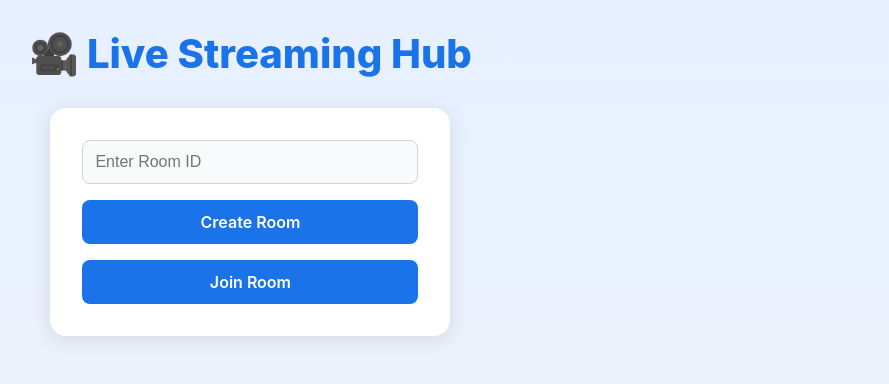
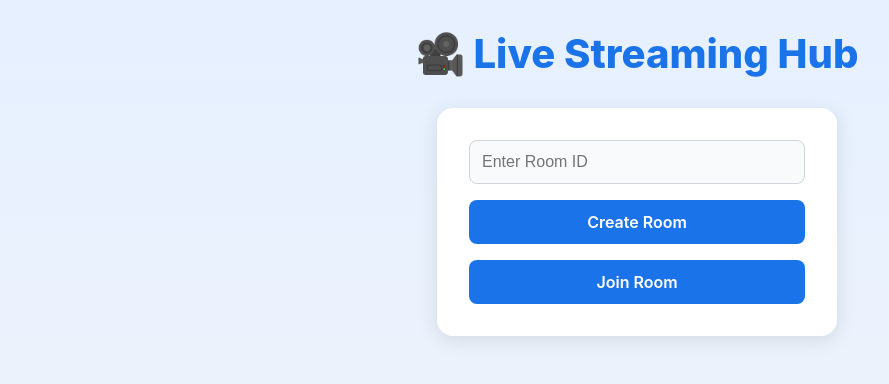
Before and after one commit to VIKRAM9281/Web_Streaming_App, a React (Vite) app: page / in a window 1280 px wide. Shown: the top 384 px of the page, without its empty margins (3-892 px from the left). Built offline with nearby package versions, Linux system fonts and the light colour scheme; no server answers.

Commit message:
refactor App.css to set root width to 100% for improved layout

```diff
--- a/src/App.css
+++ b/src/App.css
@@ -3,7 +3,9 @@
   padding: 0;
   box-sizing: border-box;
 }
-
+#root{
+  width: 100% !important;
+}
 body {
   font-family: -apple-system, BlinkMacSystemFont, 'Segoe UI', Roboto, 'Helvetica Neue', Arial, sans-serif;
   background: linear-gradient(to bottom, #e6f0ff, #f0f4f8);
```
